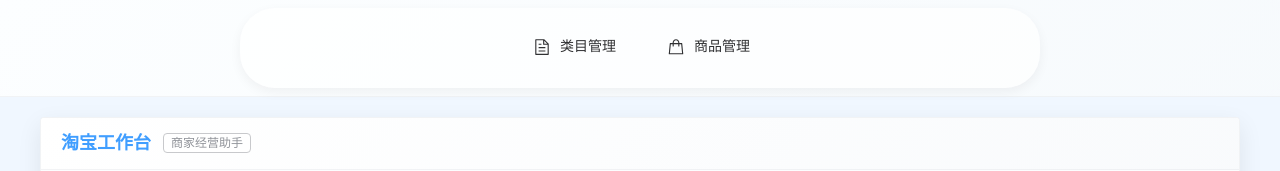
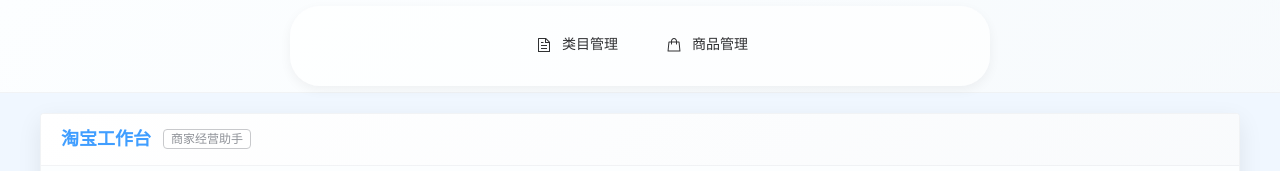
Before and after one commit to wzh-devin/simple-tools-web, a Vue app: page /#/taobao in a window 1280 px wide. Shown: the top 171 px of the page. Built offline with nearby package versions, Linux system fonts and the light colour scheme.

Commit message:
refactor: 稍微修改菜单的样式

```diff
--- a/src/views/taobao/home/module/menu-area.vue
+++ b/src/views/taobao/home/module/menu-area.vue
@@ -46,8 +46,8 @@ const handleMenuClick = (key: string) => {
 
 <style scoped lang="less">
 .menu-area {
-  padding: 8px;
-  min-height: 70px;
+  padding: 6px;
+  min-height: 60px;
   background: linear-gradient(
     135deg,
     rgba(255, 255, 255, 0.8),
@@ -60,17 +60,17 @@ const handleMenuClick = (key: string) => {
   align-items: center;
 
   .menu-card {
-    max-width: 800px;
+    max-width: 700px;
     width: 100%;
     margin: 0;
     background: rgba(255, 255, 255, 0.6);
     border: none;
-    border-radius: 35px;
+    border-radius: 30px;
     overflow: hidden;
     box-shadow: 0 4px 12px rgba(0, 0, 0, 0.05);
 
     :deep(.el-card__body) {
-      padding: 4px 20px;
+      padding: 2px 12px;
     }
   }
 
@@ -94,12 +94,10 @@ const handleMenuClick = (key: string) => {
     .el-menu-item {
       height: 32px;
       line-height: 32px;
-      margin: 0 8px;
+      margin: 0 4px;
       border-radius: 16px;
-      padding: 0 16px;
-      display: flex;
-      align-items: center;
-      justify-content: center;
+      padding: 0 18px;
+      font-size: 14px;
 
       &:hover,
       &.is-active {
@@ -109,11 +107,11 @@ const handleMenuClick = (key: string) => {
 
       .el-icon {
         margin-right: 6px;
-        margin-bottom: 0;
+        font-size: 16px;
       }
 
       span {
-        line-height: 1;
+        line-height: 32px;
       }
     }
   }
```
